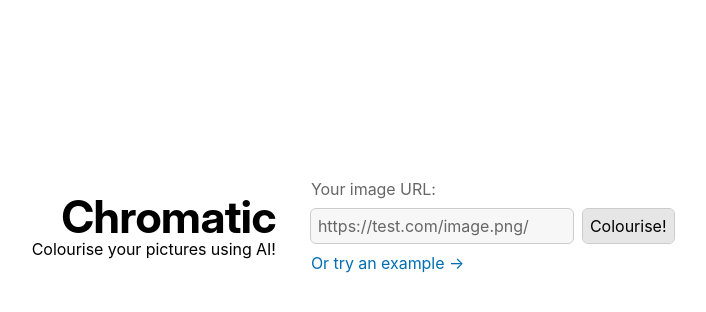
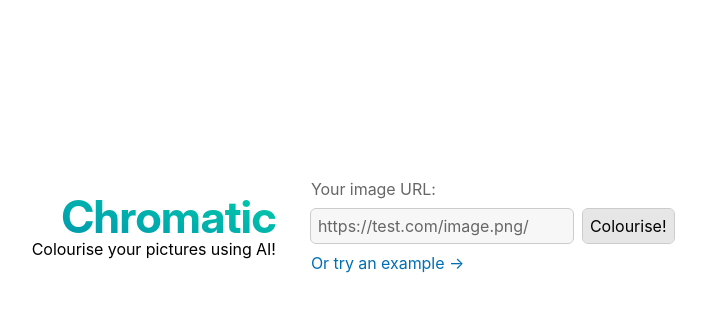
Before and after one commit to ThomasRettig/Kromatic, a Flask app: page / in a window 1280 px wide. Shown: the part 174-486 px from the top of the page, without its empty margins (290-996 px from the left). Run offline with Flask 2, Linux system fonts and the light colour scheme; some web fonts are replaced.

Commit message:
Update style.css

```diff
--- a/static/css/style.css
+++ b/static/css/style.css
@@ -20,11 +20,6 @@
   src: url("https://rsms.me/inter/font-files/InterDisplay-roman.var.woff2") format("woff2");
 }
 
-::selection {
-  background-color: var(--blue);
-  color: hsl(203, 100%, 97%);
-}
-
 body {
   font-family: "Inter var", var(--fallback-fonts);
   letter-spacing: var(--base-letter-spacing);
@@ -40,11 +35,14 @@
 }
 
 h1 {
+  background: linear-gradient(12deg, #006eb3, #0085b0, #009dae, #00b4ac, #00ccaa);
   font-family: "InterDisplay var", "Inter Display", var(--fallback-fonts);
   font-variation-settings: "wght" 700;
   margin: 0;
   letter-spacing: calc(var(--base-letter-spacing) * 5);
   line-height: 1;
+  -webkit-background-clip: text;
+  -webkit-text-fill-color: transparent;
 }
 
 h2 {
```
